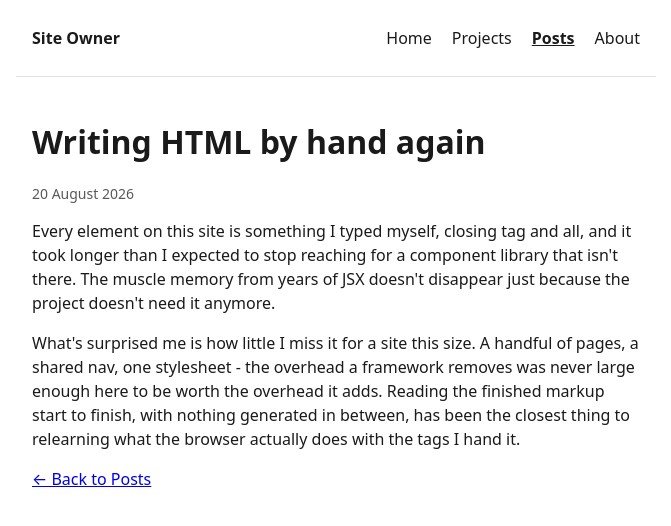
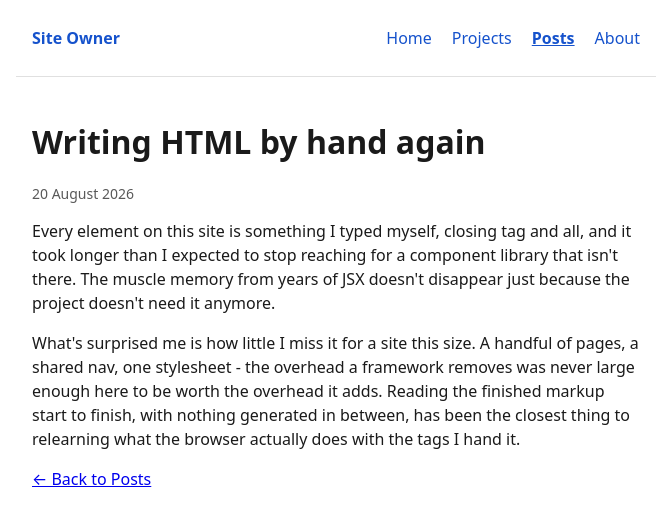
Before and after one commit to chamaya00/new-project-agents-v3, a Jekyll site: the page built from _posts/2026-08-20-writing-html-by-hand-again.html, in a window 1280 px wide. Shown: the top 526 px of the page, without its empty margins (304-975 px from the left). Built offline with Jekyll 4.4.1, drawn with Linux system fonts in a browser that asks for light colours.

Commit message:
Add hover/focus states, accent link colour, and a script-tag gate
- Add --color-accent/--color-focus tokens (light #1552cc, dark #5b9dff),
  per docs/design/visual-system.md.
- Replace color: inherit with the accent colour on .nav__brand,
  .nav__links a, .entry__title a, and .contact-links a.
- Add :hover and :focus-visible rules, using the focus-ring spec, to those
  four plus the entry page's closing link (now classed .entry__back so it
  has a selector to hang the states on).
- Rewrite tests/check.sh's script-tag check to reject any <script> tag
  (inline, same-origin, or off-repo), across index.html, about.html,
  projects.html, posts.html, _layouts/entry.html, and _layouts/tag.html -
  sabotaged with an inline <script> on about.html to confirm it goes red
  and names the file, then reverted.
- Add tests/check.sh coverage for AC1 (hover/focus rule + focus-ring colour
  per selector), AC2 (no color: inherit + accent-on-backdrop contrast), and
  AC3 (focus-ring-on-backdrop contrast at the 3:1 non-text minimum),
  checking .entry__title a against --color-surface and the other four
  elements against --color-bg. Sabotaged the hover-rule and contrast checks
  once each to confirm they fail for the right reason, then reverted.

Co-authored-by: chamaya00-agent-factory[bot] <327087437+chamaya00-agent-factory[bot]@users.noreply.github.com>

```diff
--- a/_layouts/entry.html
+++ b/_layouts/entry.html
@@ -36,9 +36,9 @@
     {{ content }}
 
     {%- if page.collection == "projects" %}
-    <p><a href="{{ '/projects.html' | relative_url }}">← Back to Projects</a></p>
+    <p><a class="entry__back" href="{{ '/projects.html' | relative_url }}">← Back to Projects</a></p>
     {%- else %}
-    <p><a href="{{ '/posts.html' | relative_url }}">← Back to Posts</a></p>
+    <p><a class="entry__back" href="{{ '/posts.html' | relative_url }}">← Back to Posts</a></p>
     {%- endif %}
   </main>
 </body>
--- a/css/style.css
+++ b/css/style.css
@@ -9,6 +9,8 @@
   --color-bg: #ffffff;
   --color-text: #1a1a1a;
   --color-text-muted: #595959;
+  --color-accent: #1552cc;
+  --color-focus: #1552cc;
   --color-surface: #f4f6fa;
   --color-border: #e0e0e0;
 
@@ -25,6 +27,8 @@
     --color-bg: #121212;
     --color-text: #e8e8e8;
     --color-text-muted: #b0b0b0;
+    --color-accent: #5b9dff;
+    --color-focus: #5b9dff;
     --color-surface: #1c1f26;
     --color-border: #333333;
   }
@@ -68,10 +72,19 @@ img {
 .nav__brand {
   font-weight: 700;
   text-decoration: none;
-  color: inherit;
+  color: var(--color-accent);
   display: flex;
   align-items: center;
   min-height: 44px;
+}
+
+.nav__brand:hover {
+  text-decoration: underline;
+}
+
+.nav__brand:focus-visible {
+  outline: 2px solid var(--color-focus);
+  outline-offset: 2px;
 }
 
 .nav__links {
@@ -86,8 +99,17 @@ img {
   display: flex;
   align-items: center;
   min-height: 44px;
-  color: inherit;
+  color: var(--color-accent);
   text-decoration: none;
+}
+
+.nav__links a:hover {
+  text-decoration: underline;
+}
+
+.nav__links a:focus-visible {
+  outline: 2px solid var(--color-focus);
+  outline-offset: 2px;
 }
 
 .nav__links a[aria-current="page"] {
@@ -104,7 +126,16 @@ main {
 }
 
 .contact-links a {
-  color: inherit;
+  color: var(--color-accent);
+}
+
+.contact-links a:hover {
+  text-decoration: underline;
+}
+
+.contact-links a:focus-visible {
+  outline: 2px solid var(--color-focus);
+  outline-offset: 2px;
 }
 
 /* Entry list: one column at any width, per docs/design/projects-and-posts.md -
@@ -134,7 +165,16 @@ main {
 }
 
 .entry__title a {
-  color: inherit;
+  color: var(--color-accent);
+}
+
+.entry__title a:hover {
+  text-decoration: underline;
+}
+
+.entry__title a:focus-visible {
+  outline: 2px solid var(--color-focus);
+  outline-offset: 2px;
 }
 
 .entry__date,
@@ -146,6 +186,20 @@ main {
   color: var(--color-text-muted);
   font-size: 0.875rem;
   line-height: 1.4;
+}
+
+/* The entry page's closing "Back to Projects"/"Back to Posts" link
+   (_layouts/entry.html). Fill/padding treatment as a button is a later
+   issue's scope (docs/design/visual-system.md's Button component) - this
+   issue only adds the hover/focus states every interactive element needs. */
+
+.entry__back:hover {
+  text-decoration: none;
+}
+
+.entry__back:focus-visible {
+  outline: 2px solid var(--color-focus);
+  outline-offset: 2px;
 }
 
 /* Recent area on Home: two labelled subsections stacked below the fixed
```
Also changed, not shown: 1 other file.
